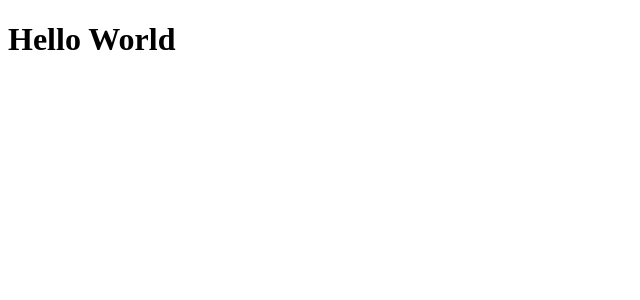
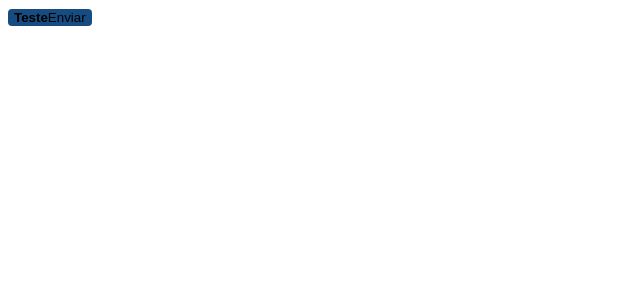
Before and after one commit to MTHSKM/ignite-shop, a Next.js app: page / in a window 1280 px wide. Shown: the top 300 px of the page, without its empty margins (0-640 px from the left). Built offline with nearby package versions, Linux system fonts and the light colour scheme.

Commit message:
Configurando Stitches

```diff
--- a/package.json
+++ b/package.json
@@ -9,6 +9,7 @@
     "lint": "next lint"
   },
   "dependencies": {
+    "@stitches/react": "^1.2.8",
     "next": "14.2.14",
     "react": "^18",
     "react-dom": "^18"
--- a/src/pages/_document.tsx
+++ b/src/pages/_document.tsx
@@ -1,3 +1,4 @@
+import { getCssText } from "@/styles";
 import { Html, Head, Main, NextScript } from "next/document";
 
 export default function Document() {
@@ -14,6 +15,11 @@
           href="https://fonts.googleapis.com/css2?family=Roboto:wght@100;400;700&display=swap"
           rel="stylesheet"
         />
+
+        <style
+          id="stitches"
+          dangerouslySetInnerHTML={{ __html: getCssText }}
+        ></style>
       </Head>
       <body className="antialiased">
         <Main />
--- a/src/pages/index.tsx
+++ b/src/pages/index.tsx
@@ -1,3 +1,25 @@
+import { styled } from "@/styles";
+
+const Button = styled("button", {
+  backgroundColor: "$precato",
+  borderRadius: 4,
+  border: 0,
+  padding: "4p 8px",
+
+  span: {
+    fontWeight: "bold",
+  },
+
+  "&:hover": {
+    filter: "brightness(0.8)",
+  },
+});
+
 export default function Home() {
-  return <h1> Hello World</h1>;
+  return (
+    <Button>
+      <span>Teste</span>
+      Enviar
+    </Button>
+  );
 }
--- /dev/null
+++ b/src/styles/index.ts
@@ -0,0 +1,17 @@
+import { createStitches } from "@stitches/react";
+
+export const {
+  config,
+  styled,
+  globalCss,
+  keyframes,
+  getCssText,
+  theme,
+  createTheme,
+} = createStitches({
+  theme: {
+    colors: {
+      precato: "#164c81",
+    },
+  },
+});
```
Also changed, not shown: 1 other file (tests, documents, lock files or other folders).
